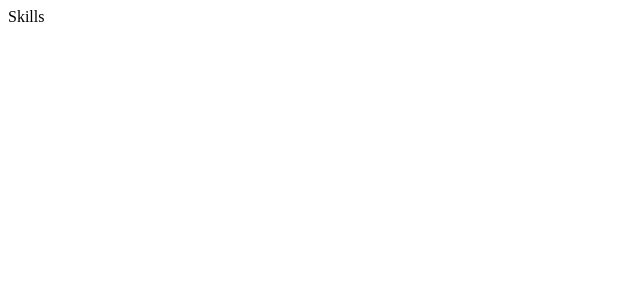
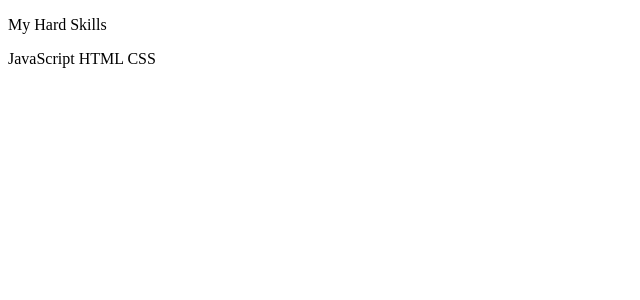
Before and after one commit to juliofilizzola/juliofilizzola-portfolio, a React (Create React App) app: page /skills in a window 1280 px wide. Shown: the top 300 px of the page, without its empty margins (0-640 px from the left). Built offline with nearby package versions, Linux system fonts and the light colour scheme.

Commit message:
estruturando o skills

```diff
--- a/src/App.js
+++ b/src/App.js
@@ -12,7 +12,7 @@ function App() {
       <Route path="/about" component={ About } />
       <Route path="/projects" component={ Projects } />
       <Route path="/contacts" component={ Contacts }/>
-      <Route path="/Skills" component={ Skills } />
+      <Route path="/skills" component={ Skills } />
     </Switch>
   );
 }
--- a/src/pages/About.jsx
+++ b/src/pages/About.jsx
@@ -1,3 +1,4 @@
+import { Link } from "react-router-dom";
 import Footer from "../components/Footer";
 import Header from "../components/Header";
 
@@ -8,7 +9,9 @@ function About() {
       <img src="https://avatars.githubusercontent.com/u/65046505?s=400&u=ea9628f923188d9161d1745f22cd3216b01a381c&v=4" alt="Julio Filizzola" />
       <main>
       Lorem Ipsum is simply dummy text of the printing and typesetting industry. Lorem Ipsum has been the industry's standard dummy text ever since the 1500s, when an unknown printer took a galley of type and scrambled it to make a type specimen book. It has survived not only five centuries, but also the leap into electronic typesetting, remaining essentially unchanged. It was popularised in the 1960s with the release of Letraset sheets containing Lorem Ipsum passages, and more recently with desktop publishing software like Aldus PageMaker including versions of Lorem Ipsum.
+      Mais sobre mim <Link to="/skills"> Hard </Link>
       </main>
+
       <Footer />
     </div>
   )
--- a/src/pages/Skills.jsx
+++ b/src/pages/Skills.jsx
@@ -1,7 +1,12 @@
 function Skills() {
   return (
     <div>
-      Skills
+      <p>My Hard Skills</p>
+      <div>
+        JavaScript
+        HTML
+        CSS
+      </div>
     </div>
   )
 }
```
